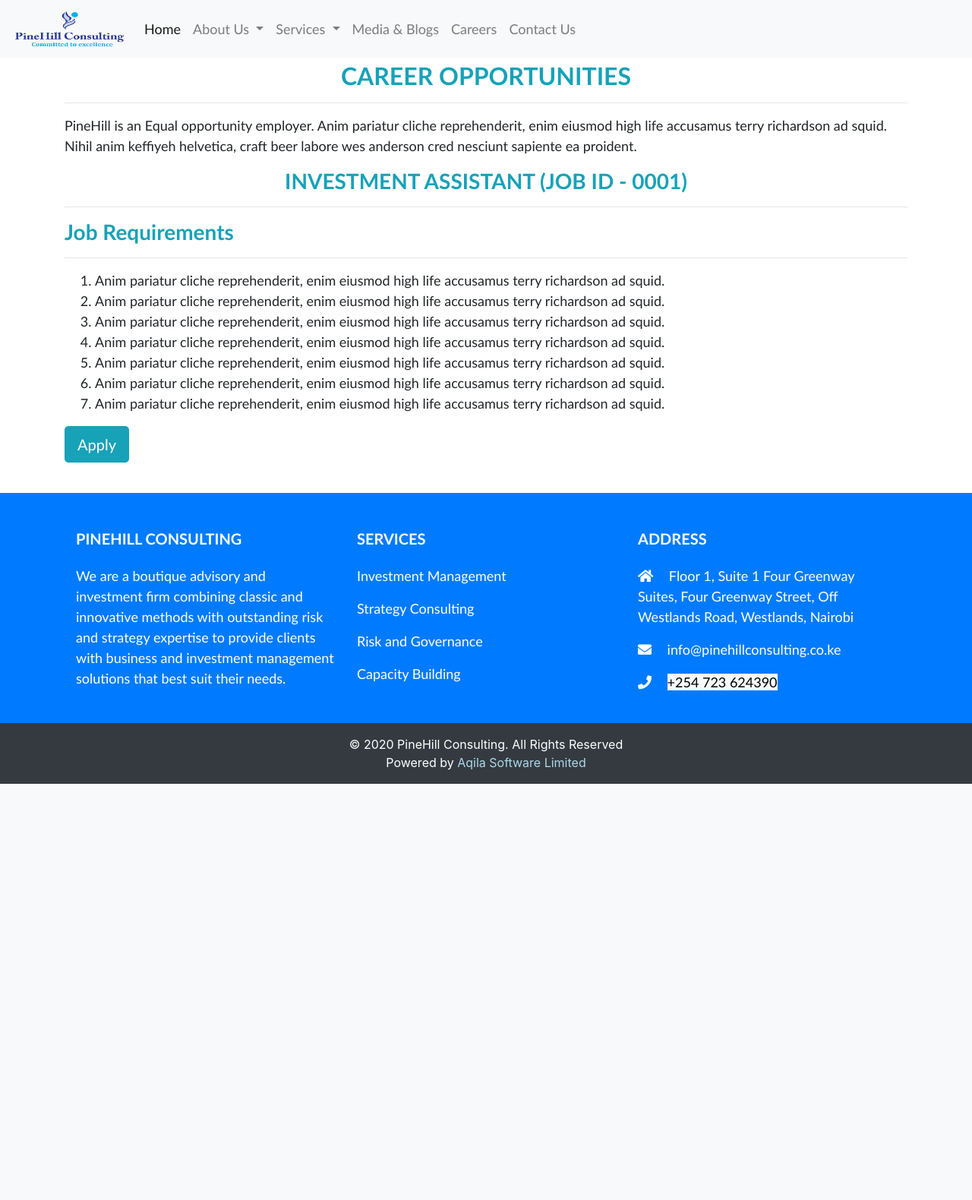
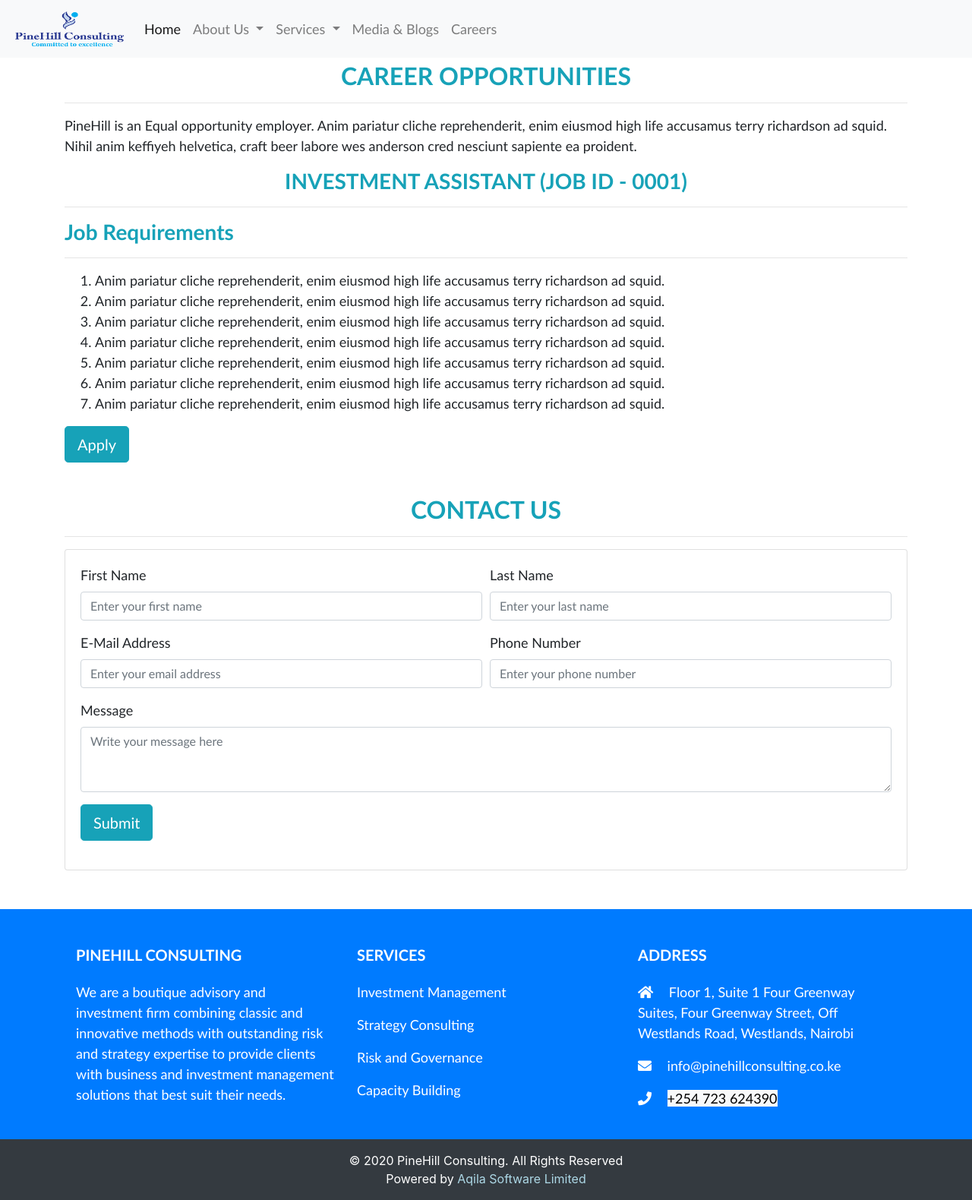
Before and after one commit to timothymadegwa/Pinehill, a Django app: page /careers in a window 1280 px wide. Shown: the whole page at 76% size. Before the commit the page ends 1032 px from the top, so only its background shows below. Run offline with Django 3.2, Linux system fonts and the light colour scheme; some libraries are stand-ins or nearby versions.

Commit message:
merged the contacts page into careers

```diff
--- a/app/templates/app/careers.html
+++ b/app/templates/app/careers.html
@@ -35,7 +35,7 @@
                                 </div>
                                 <div class="form-row">
                                     <div class="form-group col-md-6">
-                                      <label for="email">Email</label>
+                                      <label for="email">E-Mail Address</label>
                                       <input type="email" class="form-control" id="email" name="email">
                                     </div>
                                     <div class="form-group col-md-6">
@@ -60,6 +60,46 @@
                     </div>
                 </div>
             </div>
+            <div class="container">
+              {% if message %}
+                <div class="alert alert-success" role="alert">
+                    {{ message}}
+                  </div><br>
+                {% endif %}
+                <br><h2 class="text-center text-info"><strong>CONTACT US</strong></h2><hr>
+                <div class="card card-body">
+                         <form action="{% url 'contact' %}", method="post">
+                           {%csrf_token%}
+                            <div class="form-row">
+                              <div class="form-group col-md-6">
+                                <label for="firstName">First Name</label>
+                                <input type="text" class="form-control" id="firstName" name="first_name" placeholder="Enter your first name">
+                              </div>
+                              <div class="form-group col-md-6">
+                                <label for="lastName">Last Name</label>
+                                <input type="text" class="form-control" id="lastName" name="last_name" placeholder="Enter your last name">
+                              </div>
+                            </div>
+                            <div class="form-row">
+                                <div class="form-group col-md-6">
+                                  <label for="email">E-Mail Address</label>
+                                  <input type="email" class="form-control" id="email" name="email" placeholder="Enter your email address">
+                                </div>
+                                <div class="form-group col-md-6">
+                                  <label for="phone">Phone Number</label>
+                                  <input type="phone" class="form-control" id="phone" name="phone" placeholder="Enter your phone number">
+                                </div>
+                              </div>
+                              <div class="form-group">
+                                <label for="message">Message</label>
+                                <textarea type="textarea" class="form-control" id="message" name="message" rows="3" placeholder="Write your message here"></textarea>
+                              </div>
+
+                            <button type="submit" class="btn btn-info btn-lg">Submit</button>
+                          </form>
+
+                        </div><br>
+            </div>
         </div>
     </div>
   </body>
--- a/app/templates/base.html
+++ b/app/templates/base.html
@@ -52,10 +52,6 @@
               <li class="nav-item">
                 <a class="nav-link" href="{% url 'careers' %}">Careers</a>
               </li>
-              <li class="nav-item">
-                <a class="nav-link" href="{% url 'contact' %}">Contact Us</a>
-              </li>
-
             </ul>
           </div>
         </nav><br><br><br>
--- a/app/views.py
+++ b/app/views.py
@@ -46,5 +46,5 @@
 
         reply = {'message': reply_body }
 
-        return render(request, 'app/contact.html',  reply)
-    return render(request, 'app/contact.html')
+        return render(request, 'app/careers.html',  reply)
+    return render(request, 'app/careers.html')
```
Also changed, not shown: app/templates/app/contact.html (deleted, +0 -45 lines), db.sqlite3.
